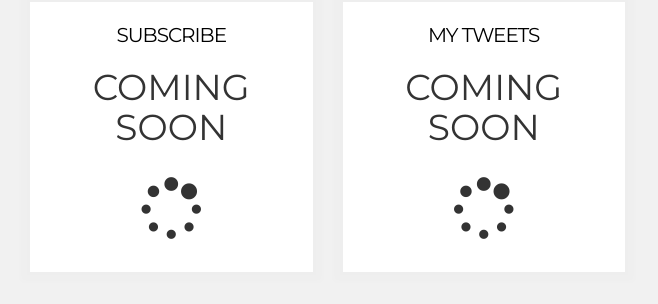
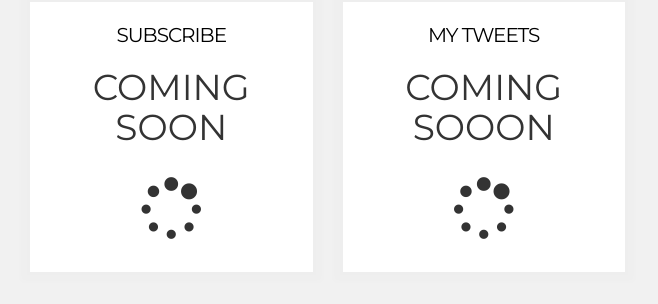
Before and after one commit to saransatyal/codesmart, a Django app: page / in a window 1280 px wide. Shown: the part 330-634 px from the top of the page, without its empty margins (0-658 px from the left). Run offline with Django 3.2, Linux system fonts and the light colour scheme; data that the repository does not hold is empty; some libraries are stand-ins or nearby versions.

Commit message:
Add test on feb file

```diff
--- a/static/css/app.css
+++ b/static/css/app.css
@@ -15,6 +15,7 @@
 {
 
   width: 170px;
+  height: 75px;
 
 
 }
--- a/templates/home.html
+++ b/templates/home.html
@@ -238,7 +238,7 @@
      <div class="author-title">
        <a>MY TWEETS</a>
      </div>
-   <h1>COMING SOON</h1>
+   <h1>COMING SOOON</h1>
    <!-- <input name="email" class="u-full-width" id="id_email" placeholder="your@email.com" type="email">
    <input value="Subscribe" name="subscribe" class="button-primary" type="submit"> -->
 
```
